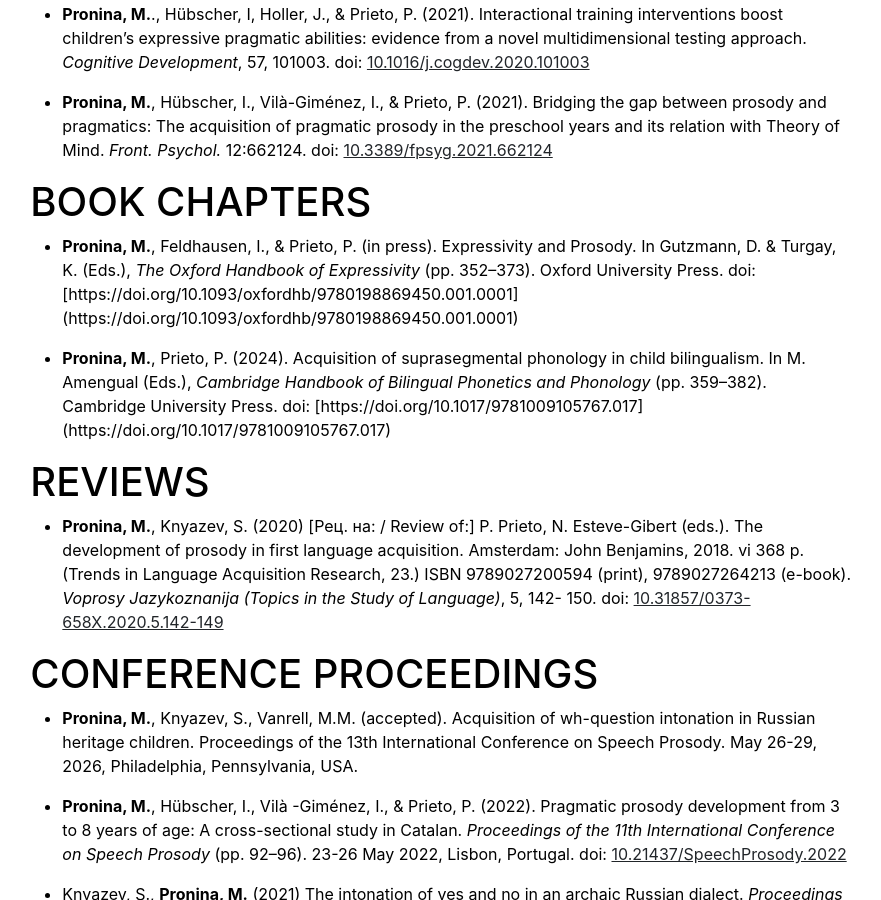
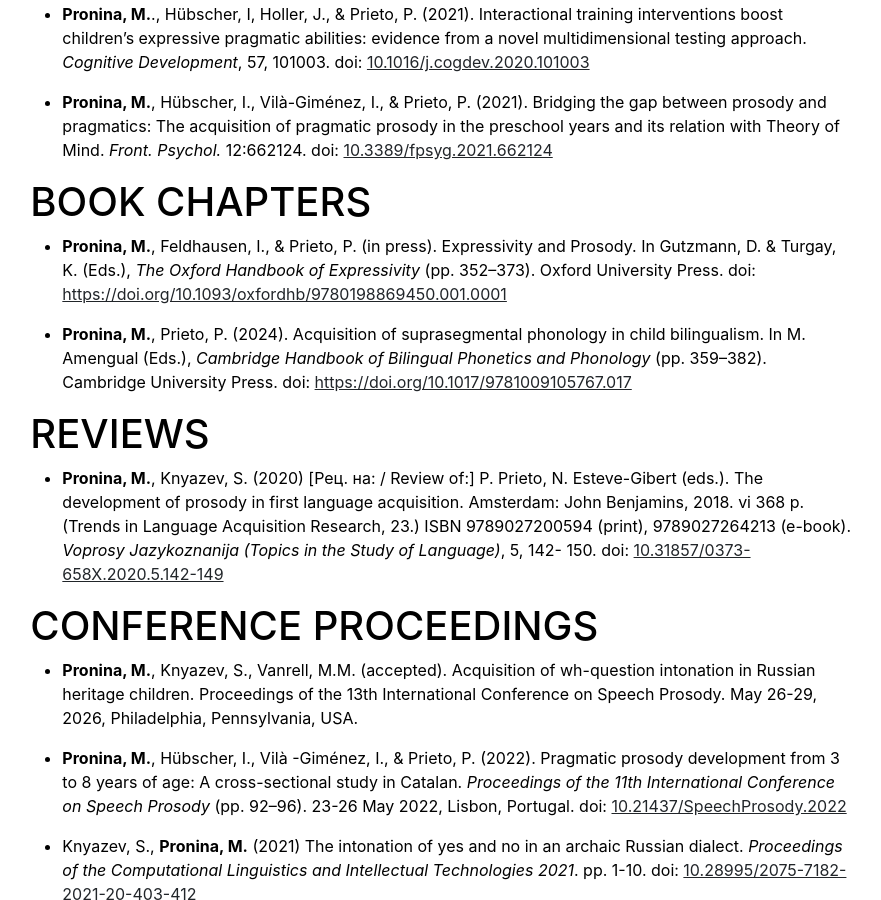
Before and after one commit to mariia-pronina/mariia-pronina.github.io, a Jekyll site: the page built from publications.md, in a window 1280 px wide and 900 px high, scrolled down 907 px. Shown: the whole window, without its empty margins (199-1080 px from the left). Built offline with Jekyll 4.4.1, drawn with Linux system fonts in a browser that asks for light colours.

```diff
--- a/publications.md
+++ b/publications.md
@@ -2,7 +2,7 @@
 layout: publications
 title: "Publications"
 ---
-Please get in touch if you would like to read any of these but don’t have access.
+_Please get in touch if you would like to read any of these but don’t have access._
 
 # JOURNAL ARTICLES
 
@@ -31,9 +31,9 @@ vowels: three Russian dialects. _Russian Linguistics_, 48:10. doi: [10.1007/s111
 # BOOK CHAPTERS
 
 
-- **Pronina, M.**, Feldhausen, I., & Prieto, P. (in press). Expressivity and Prosody. In Gutzmann, D. & Turgay, K. (Eds.), _The Oxford Handbook of Expressivity_ (pp. 352–373). Oxford University Press. doi: [https://doi.org/10.1093/oxfordhb/9780198869450.001.0001] (https://doi.org/10.1093/oxfordhb/9780198869450.001.0001)
+- **Pronina, M.**, Feldhausen, I., & Prieto, P. (in press). Expressivity and Prosody. In Gutzmann, D. & Turgay, K. (Eds.), _The Oxford Handbook of Expressivity_ (pp. 352–373). Oxford University Press. doi: [https://doi.org/10.1093/oxfordhb/9780198869450.001.0001](https://doi.org/10.1093/oxfordhb/9780198869450.001.0001)
 
-- **Pronina, M.**, Prieto, P. (2024). Acquisition of suprasegmental phonology in child bilingualism. In M. Amengual (Eds.), _Cambridge Handbook of Bilingual Phonetics and Phonology_ (pp. 359–382). Cambridge University Press. doi: [https://doi.org/10.1017/9781009105767.017] (https://doi.org/10.1017/9781009105767.017)
+- **Pronina, M.**, Prieto, P. (2024). Acquisition of suprasegmental phonology in child bilingualism. In M. Amengual (Eds.), _Cambridge Handbook of Bilingual Phonetics and Phonology_ (pp. 359–382). Cambridge University Press. doi: [https://doi.org/10.1017/9781009105767.017](https://doi.org/10.1017/9781009105767.017)
 
 
 # REVIEWS
```
